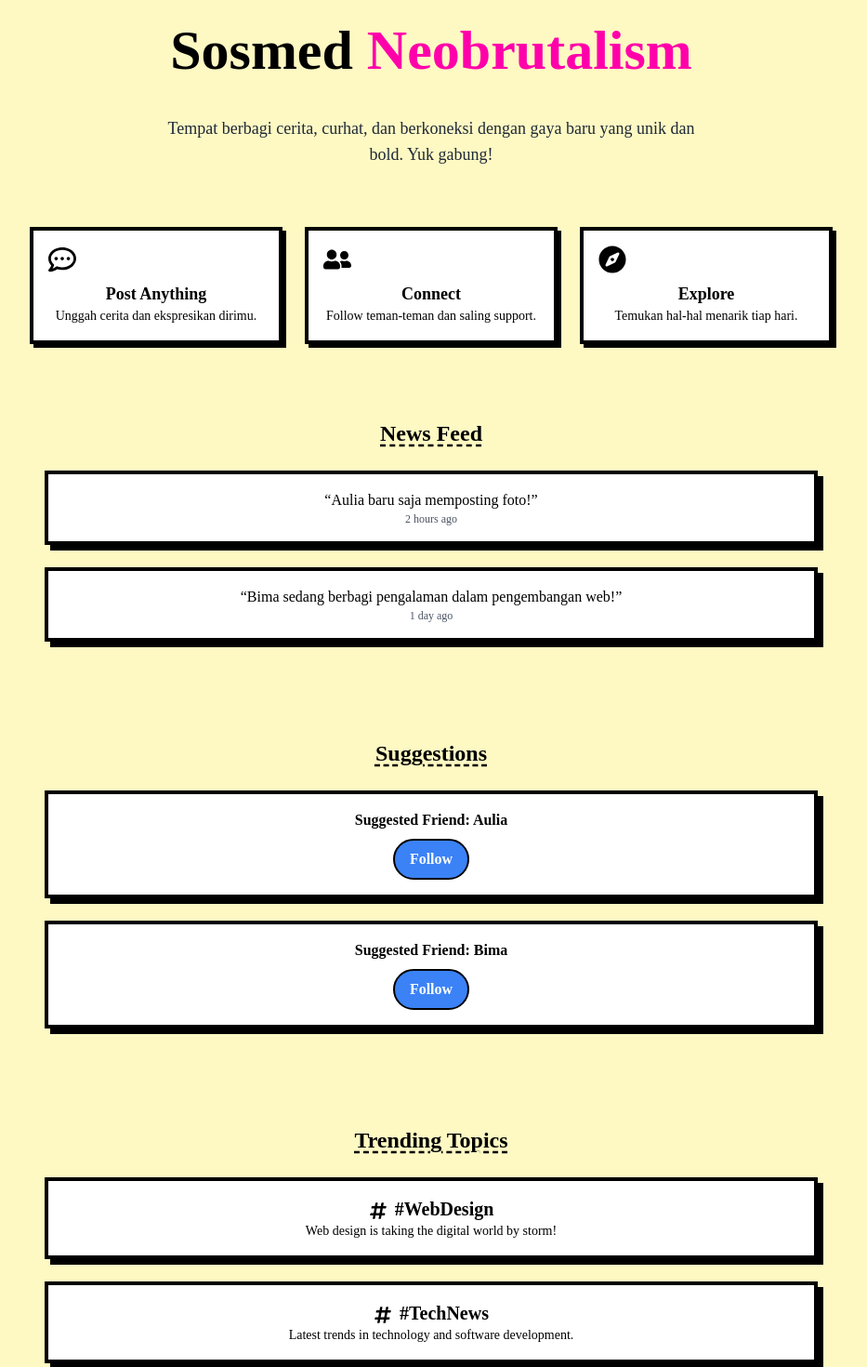
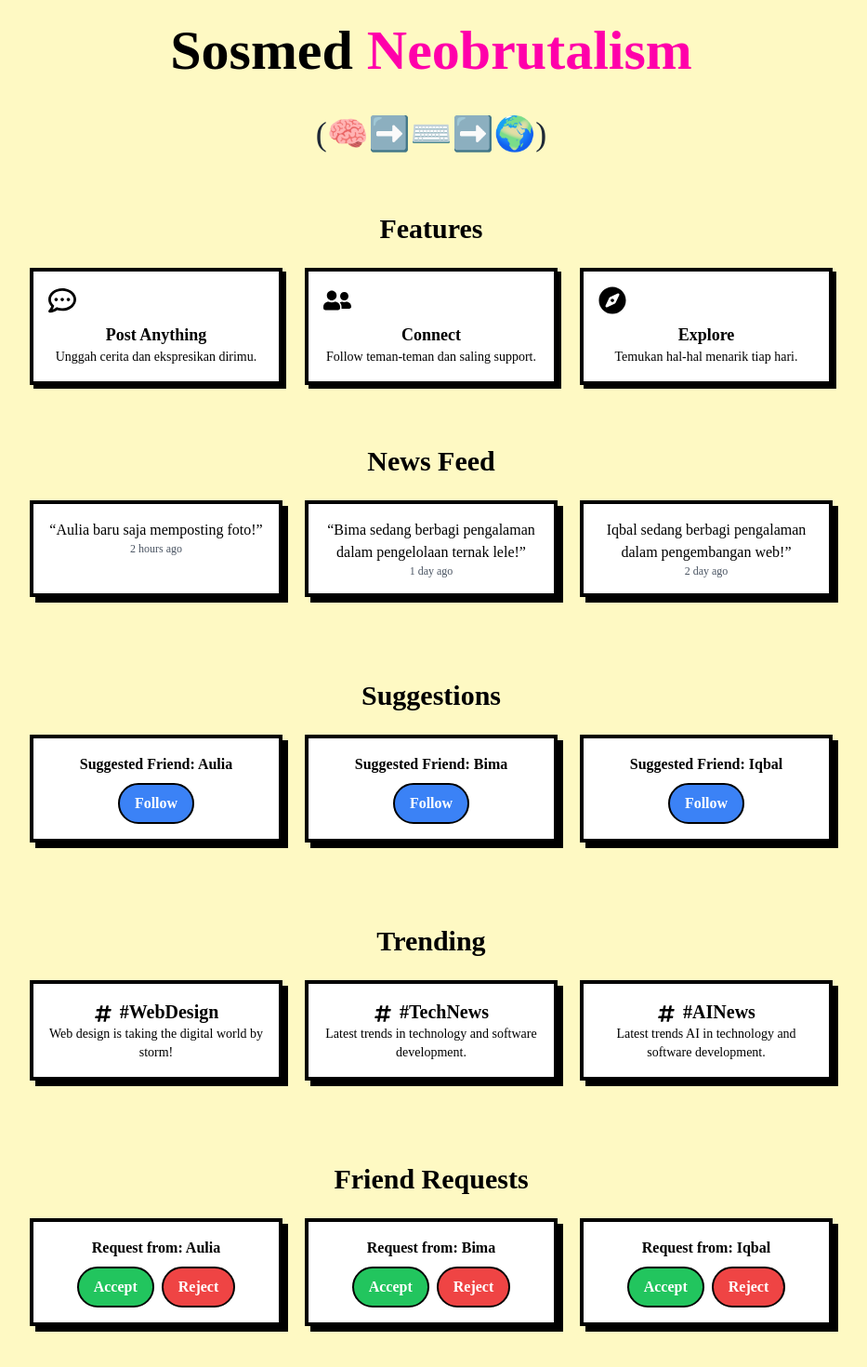
Before and after one commit to Sanjikunnn/Sosmed-Neobrutalism, a React (Vite) app: page / in a window 1280 px wide. Shown: the part 140-1610 px from the top of the page at 93% size, without its empty margins (176-1109 px from the left). Built offline with nearby package versions, Linux system fonts and the light colour scheme.

Commit message:
pembaruan tampilan menu app jsx

```diff
--- a/src/App.jsx
+++ b/src/App.jsx
@@ -1,9 +1,9 @@
-import { useState } from 'react'
-import './App.css'
-import { FaPlus, FaRegCommentDots, FaUserFriends, FaCompass, FaBell, FaHashtag } from 'react-icons/fa'
+import { useState } from 'react';
+import './App.css';
+import { FaPlus, FaRegCommentDots, FaUserFriends, FaCompass, FaBell, FaHashtag } from 'react-icons/fa';
 
 function App() {
-  const [count, setCount] = useState(0)
+  const [count, setCount] = useState(0);
 
   return (
     <div className="flex flex-col min-h-screen bg-yellow-100 text-black font-brutal">
@@ -35,12 +35,13 @@ function App() {
         <h1 className="text-5xl md:text-6xl font-extrabold leading-tight">
           Sosmed <span className="text-brutalPink">Neobrutalism</span>
         </h1>
-        <p className="max-w-xl text-lg text-gray-800">
-          Tempat berbagi cerita, curhat, dan berkoneksi dengan gaya baru yang unik dan bold. Yuk gabung!
+        <p className="max-w-xl text-4xl text-gray-800">
+        (🧠➡️⌨️➡️🌍)
         </p>
 
-        {/* Features */}
-        <div className="grid grid-cols-1 md:grid-cols-3 gap-6 mt-6 w-full">
+        {/* Features Section */}
+        <section className="grid grid-cols-1 md:grid-cols-3 gap-6 mt-6 w-full">
+          <h2 className="text-3xl font-bold col-span-full">Features</h2>
           <div className="bg-white p-4 border-4 border-black shadow-[4px_4px_0_0_black]">
             <FaRegCommentDots className="text-3xl mb-2" />
             <h3 className="font-bold text-lg">Post Anything</h3>
@@ -56,28 +57,28 @@ function App() {
             <h3 className="font-bold text-lg">Explore</h3>
             <p className="text-sm">Temukan hal-hal menarik tiap hari.</p>
           </div>
-        </div>
+        </section>
 
         {/* News Feed Section */}
-        <section className="w-full max-w-4xl mx-auto mt-10 px-4">
-          <h2 className="text-2xl font-bold mb-6 underline decoration-dashed underline-offset-4 text-center">
-            News Feed
-          </h2>
+        <section className="grid grid-cols-1 md:grid-cols-3 gap-6 mt-6 w-full">
+          <h2 className="text-3xl font-bold col-span-full">News Feed</h2>
           <div className="bg-white p-4 border-4 border-black shadow-[6px_6px_0_0_black] mb-6">
             <p className="text-base">“Aulia baru saja memposting foto!”</p>
             <p className="text-xs text-gray-600">2 hours ago</p>
           </div>
           <div className="bg-white p-4 border-4 border-black shadow-[6px_6px_0_0_black] mb-6">
-            <p className="text-base">“Bima sedang berbagi pengalaman dalam pengembangan web!”</p>
+            <p className="text-base">“Bima sedang berbagi pengalaman dalam pengelolaan ternak lele!”</p>
             <p className="text-xs text-gray-600">1 day ago</p>
+          </div>
+          <div className="bg-white p-4 border-4 border-black shadow-[6px_6px_0_0_black] mb-6">
+            <p className="text-base">Iqbal sedang berbagi pengalaman dalam pengembangan web!”</p>
+            <p className="text-xs text-gray-600">2 day ago</p>
           </div>
         </section>
 
         {/* Suggestions Section */}
-        <section className="w-full max-w-4xl mx-auto mt-10 px-4">
-          <h2 className="text-2xl font-bold mb-6 underline decoration-dashed underline-offset-4 text-center">
-            Suggestions
-          </h2>
+        <section className="grid grid-cols-1 md:grid-cols-3 gap-6 mt-6 w-full">
+          <h2 className="text-3xl font-bold col-span-full">Suggestions</h2>
           <div className="bg-white p-4 border-4 border-black shadow-[6px_6px_0_0_black] mb-6">
             <h3 className="font-bold">Suggested Friend: Aulia</h3>
             <button className="bg-blue-500 text-white py-2 px-4 mt-2 rounded-full">Follow</button>
@@ -86,13 +87,15 @@ function App() {
             <h3 className="font-bold">Suggested Friend: Bima</h3>
             <button className="bg-blue-500 text-white py-2 px-4 mt-2 rounded-full">Follow</button>
           </div>
+          <div className="bg-white p-4 border-4 border-black shadow-[6px_6px_0_0_black] mb-6">
+            <h3 className="font-bold">Suggested Friend: Iqbal</h3>
+            <button className="bg-blue-500 text-white py-2 px-4 mt-2 rounded-full">Follow</button>
+          </div>
         </section>
 
         {/* Trending Section */}
-        <section className="w-full max-w-4xl mx-auto mt-10 px-4">
-          <h2 className="text-2xl font-bold mb-6 underline decoration-dashed underline-offset-4 text-center">
-            Trending Topics
-          </h2>
+        <section className="grid grid-cols-1 md:grid-cols-3 gap-6 mt-6 w-full">
+          <h2 className="text-3xl font-bold col-span-full">Trending</h2>
           <div className="bg-white p-4 border-4 border-black shadow-[6px_6px_0_0_black] mb-6">
             <h3 className="text-xl font-bold">
               <FaHashtag className="inline mr-2" />
@@ -107,13 +110,18 @@ function App() {
             </h3>
             <p className="text-sm">Latest trends in technology and software development.</p>
           </div>
+          <div className="bg-white p-4 border-4 border-black shadow-[6px_6px_0_0_black] mb-6">
+            <h3 className="text-xl font-bold">
+              <FaHashtag className="inline mr-2" />
+              #AINews
+            </h3>
+            <p className="text-sm">Latest trends AI in technology and software development.</p>
+          </div>
         </section>
 
         {/* Friend Requests Section */}
-        <section className="w-full max-w-4xl mx-auto mt-10 px-4">
-          <h2 className="text-2xl font-bold mb-6 underline decoration-dashed underline-offset-4 text-center">
-            Friend Requests
-          </h2>
+        <section className="grid grid-cols-1 md:grid-cols-3 gap-6 mt-6 w-full">
+          <h2 className="text-3xl font-bold col-span-full">Friend Requests</h2>
           <div className="bg-white p-4 border-4 border-black shadow-[6px_6px_0_0_black] mb-6">
             <h3 className="font-bold">Request from: Aulia</h3>
             <button className="bg-green-500 text-white py-2 px-4 mt-2 rounded-full">Accept</button>
@@ -124,13 +132,18 @@ function App() {
             <button className="bg-green-500 text-white py-2 px-4 mt-2 rounded-full">Accept</button>
             <button className="bg-red-500 text-white py-2 px-4 mt-2 ml-2 rounded-full">Reject</button>
           </div>
+          <div className="bg-white p-4 border-4 border-black shadow-[6px_6px_0_0_black] mb-6">
+            <h3 className="font-bold">Request from: Iqbal</h3>
+            <button className="bg-green-500 text-white py-2 px-4 mt-2 rounded-full">Accept</button>
+            <button className="bg-red-500 text-white py-2 px-4 mt-2 ml-2 rounded-full">Reject</button>
+          </div>
         </section>
 
         {/* Account Button */}
         <div className="bg-white border-4 border-black px-2 py-6 shadow-[6px_6px_0_0_black] max-w-md w-full mt-6">
           <button
             onClick={() => setCount(count + 1)}
-            className="w-full border-4 border-black bg-yellow-200 py-3 text-lg font-bold hover:bg-black hover:text-white transition-all duration-200"
+            className="w-full border-4 border-black bg-yellow-200 py-3 text-lg font-bold hover:bg-fuchsia-500 hover:text-white transition-all duration-200"
           >
             Create Your Account ({count})
           </button>
@@ -151,7 +164,7 @@ function App() {
         </a>
       </footer>
     </div>
-  )
+  );
 }
 
-export default App
+export default App;
--- a/src/index.css
+++ b/src/index.css
@@ -28,15 +28,13 @@
   a:hover {
     @apply text-blue-900;
   }
-
   button {
-    @apply rounded-none border-2 border-black px-4 py-2 text-base font-bold bg-white hover:bg-black hover:text-white transition-colors duration-300;
+    @apply rounded-none border-2 border-black px-4 py-2 text-base font-bold bg-white hover:bg-fuchsia-500 hover:text-white transition-colors duration-300;
   }
-
   button:hover,
   button:focus,
   button:focus-visible {
-    outline: 4px dashed black;
+    outline: 4px dashed rgb(0, 0, 0);
     outline-offset: 2px;
   }
 
@@ -75,6 +73,13 @@
   img:hover {
     @apply transform scale-110;
   }
+  section div {
+    @apply transition-transform duration-300 ease-in-out;
+  }
+
+  section div:hover {
+    @apply transform scale-110;
+  }
 }
 
 /* Fallback warna saat light mode */
```
